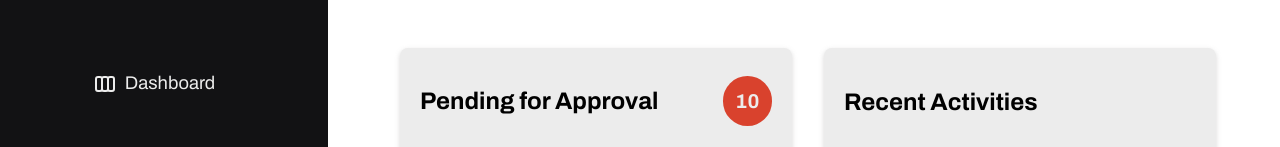
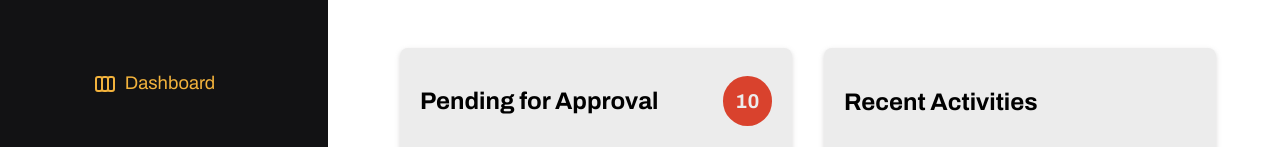
Before and after one commit to judgemongcal/se-becarios-cms, a React (Vite) app in the folder becarios-admin/: page /dashboard in a window 1280 px wide. Shown: the part 160-307 px from the top of the page. Built offline with nearby package versions, Linux system fonts and the light colour scheme; what @tiptap/extension-color would draw is missing.

Commit message:
used useLocation() and added function to check for the active page in NavBar

```diff
--- a/becarios-admin/src/components/global/NavBar.jsx
+++ b/becarios-admin/src/components/global/NavBar.jsx
@@ -8,12 +8,18 @@ import {
   HiOutlineLogout,
 } from 'react-icons/hi';
 
-import { NavLink } from 'react-router-dom';
+import { NavLink, useLocation } from 'react-router-dom';
 import { useSignOutContext } from '../../hooks/useSignOutContext';
 
 function NavBar() {
   const { isSignOutClicked, setIsSignOutClicked } =
     useSignOutContext();
+
+  const location = useLocation();
+
+  function isActiveLink(path) {
+    return location.pathname === path;
+  }
   return (
     <nav className="bg-brand-black  fixed hidden h-[100%] min-h-[100vh] flex-col items-center gap-[3.5rem] text-white md:w-[20.5rem] lg:flex">
       <img
@@ -25,7 +31,11 @@ function NavBar() {
       <section className="navigation fixed top-[230px] -ml-5 flex flex-col items-center justify-center gap-[3rem] text-[1.15rem]">
         <NavLink
           to="/dashboard"
-          className="dashboard hover:fill-brand-yellow hover:text-brand-yellow flex items-center justify-center gap-2"
+          className={`dashboard hover:fill-brand-blue hover:text-brand-blue rounded-10 flex items-center justify-center gap-2 ${
+            isActiveLink('/dashboard')
+              ? 'text-brand-yellow'
+              : ''
+          }`}
         >
           <HiOutlineViewBoards className=" h-auto w-[24px]" />
           <p>Dashboard</p>
@@ -33,7 +43,7 @@ function NavBar() {
 
         <NavLink
           to="/create-article"
-          className="create-post hover:fill-brand-yellow hover:text-brand-yellow flex items-center justify-center gap-2"
+          className="create-post hover:fill-brand-blue hover:text-brand-blue flex items-center justify-center gap-2 "
         >
           <HiOutlinePlusCircle className="ml-5 h-auto w-[24px]" />
           <p>Create Article</p>
@@ -41,7 +51,7 @@ function NavBar() {
 
         <NavLink
           to="/recent-activities"
-          className="create-post hover:fill-brand-yellow hover:text-brand-yellow flex items-center justify-center gap-2"
+          className="create-post hover:fill-brand-blue hover:text-brand-blue flex items-center justify-center gap-2"
         >
           <HiOutlineClock className="ml-11 h-auto w-[24px]" />
           <p>Recent Activities</p>
@@ -49,7 +59,7 @@ function NavBar() {
 
         <NavLink
           to="/manage-content"
-          className="manage-content hover:fill-brand-yellow hover:text-brand-yellow flex items-center justify-center gap-2"
+          className="manage-content hover:fill-brand-blue hover:text-brand-blue flex items-center justify-center gap-2"
         >
           <HiOutlineFolderOpen className="ml-10 h-auto w-[24px]" />
           <p>Manage Content</p>
@@ -57,7 +67,7 @@ function NavBar() {
 
         <NavLink
           to="/post-archives"
-          className="post-archives  hover:fill-brand-yellow hover:text-brand-yellow flex items-center justify-center gap-2"
+          className="post-archives  hover:fill-brand-blue hover:text-brand-blue flex items-center justify-center gap-2"
         >
           <HiOutlineArchive className="ml-5 h-auto w-[24px]" />
           <p>Post Archives</p>
@@ -65,7 +75,7 @@ function NavBar() {
 
         <NavLink
           to="/settings"
-          className="settings  hover:fill-brand-yellow hover:text-brand-yellow mb-[30px] flex items-center justify-center gap-2"
+          className="settings  hover:fill-brand-blue hover:text-brand-blue mb-[30px] flex items-center justify-center gap-2"
         >
           <HiOutlineCog className="-ml-5 h-auto w-[24px]" />
           <p>Settings</p>
```
